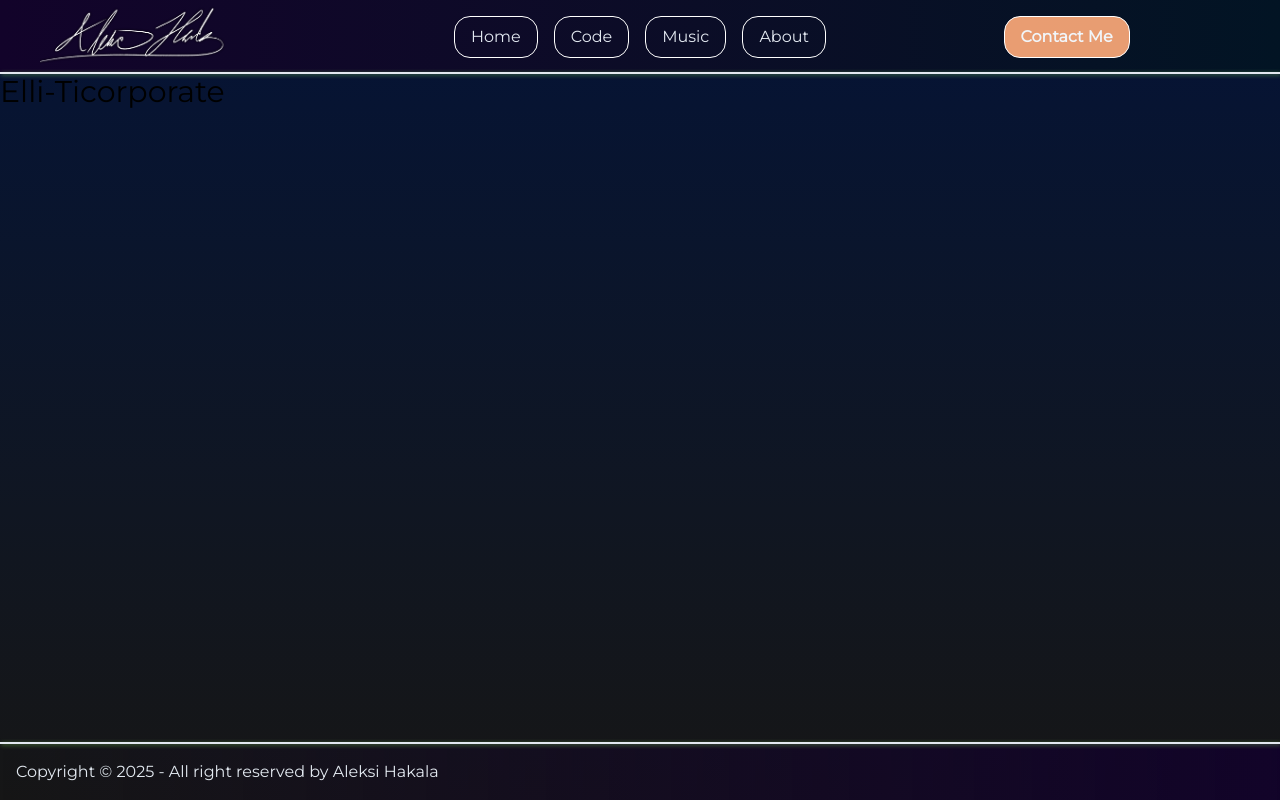
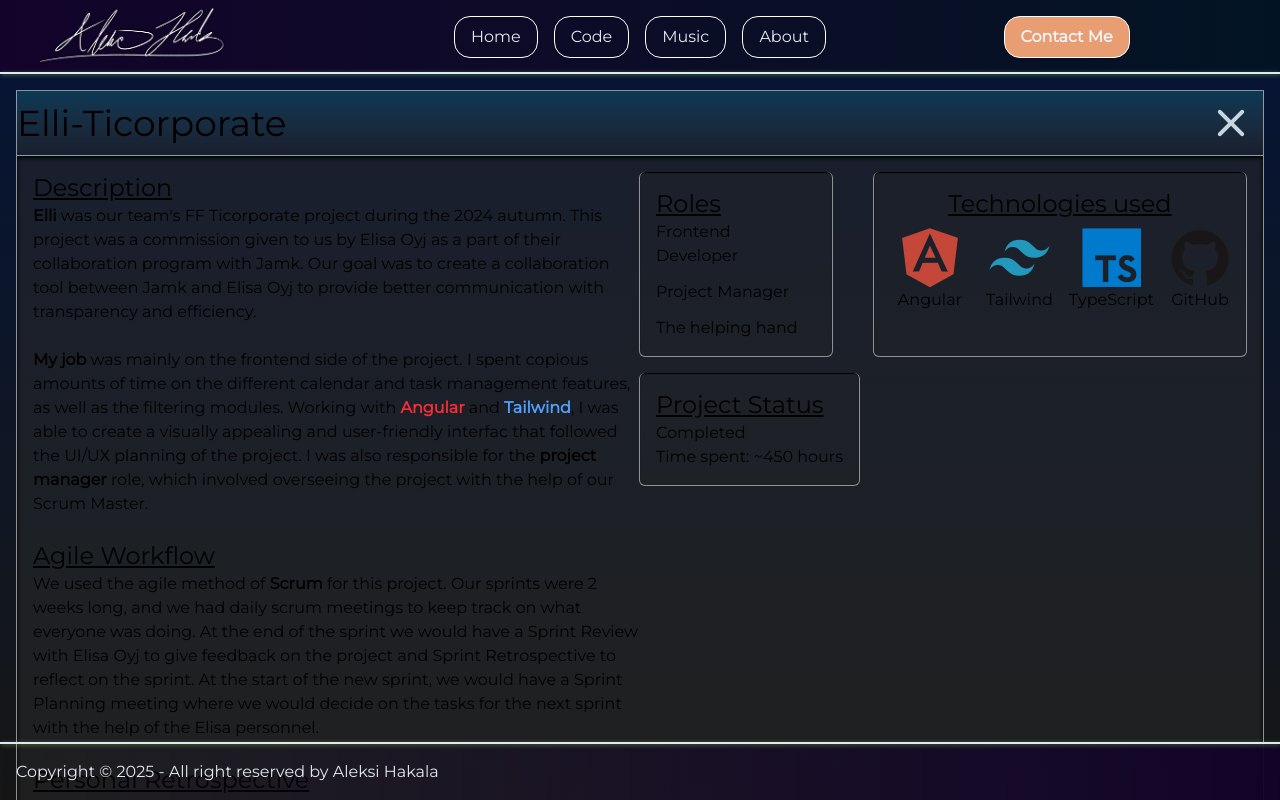
Before and after one commit to Haklu98/portfolio, an Angular app: page /elli in a window 1280 px wide. Shown: the top 800 px of the page. Built offline with nearby package versions, Linux system fonts and the light colour scheme.

Commit message:
service created for future

```diff
--- a/src/app/projects/elli/elli.component.html
+++ b/src/app/projects/elli/elli.component.html
@@ -1 +1,120 @@
-<h2 class="text-3xl">Elli-Ticorporate</h2>
+<div class="flex flex-col p-4">
+  <div
+    class="flex flex-row justify-between items-center bg-gradient-to-b from-[#0d688370] to-[#2b2b2b7e] border-[#ffffff83] border-[1px]"
+  >
+    <h2 class="text-4xl">Elli-Ticorporate</h2>
+    <button
+      class="h-[4rem] w-[4rem] flex justify-center items-center !hover:text-white hover:bg-gradient-to-b from-[#ff0d0d70] to-[#79000080]"
+      (click)="close()"
+    >
+      <mat-icon
+        class="!text-slate-300 !text-5xl !size-[3rem] transition duration-200"
+        >close</mat-icon
+      >
+    </button>
+  </div>
+
+  <div
+    class="border-[#ffffff83] border-x-[1px] border-b-[1px] p-4 rounded-b-lg bg-[#2b2b2b7e] inset-shadow-black inset-shadow-sm flex flex-row justify-between"
+  >
+    <div class="w-[50%]">
+      <h3 class="text-2xl underline">Description</h3>
+      <p>
+        <span class="font-semibold">Elli</span> was our team's FF Ticorporate
+        project during the 2024 autumn. This project was a commission given to
+        us by Elisa Oyj as a part of their collaboration program with Jamk. Our
+        goal was to create a collaboration tool between Jamk and Elisa Oyj to
+        provide better communication with transparency and efficiency.
+      </p>
+      <br />
+      <p>
+        <span class="font-semibold">My job</span> was mainly on the frontend
+        side of the project. I spent copious amounts of time on the different
+        calendar and task management features, as well as the filtering modules.
+        Working with <span class="font-semibold text-red-500">Angular</span> and
+        <span class="font-semibold text-blue-400">Tailwind</span>, I was able to
+        create a visually appealing and user-friendly interfac that followed the
+        UI/UX planning of the project. I was also responsible for the
+        <span class="font-semibold">project manager</span> role, which involved
+        overseeing the project with the help of our Scrum Master.
+      </p>
+      <br />
+      <h3 class="text-2xl underline">Agile Workflow</h3>
+      <p>
+        We used the agile method of <span class="font-semibold">Scrum</span> for
+        this project. Our sprints were 2 weeks long, and we had daily scrum
+        meetings to keep track on what everyone was doing. At the end of the
+        sprint we would have a Sprint Review with Elisa Oyj to give feedback on
+        the project and Sprint Retrospective to reflect on the sprint. At the
+        start of the new sprint, we would have a Sprint Planning meeting where
+        we would decide on the tasks for the next sprint with the help of the
+        Elisa personnel.
+      </p>
+      <br />
+      <h3 class="text-2xl underline">Personal Retrospective</h3>
+      <p>
+        <span class="font-semibold">Personally</span> I enjoyed and learned a
+        lot from this project. I was able to delve deep into the software
+        development process and understand the agile methods that we used. I
+        also deepened my understanding on Angular Framework and to my personal
+        surprise I also learned how to create a responsive roadmap -styled
+        yearly calendar with filtering based on project type and time.
+      </p>
+    </div>
+
+    <div class="flex flex-col gap-4">
+      <div class="flex flex-row gap-10 justify-between">
+        <div class="flex">
+          <div
+            class="border-[#ffffff83] border-x-[1px] border-b-[1px] p-4 rounded-md bg-[#2b2b2b2c] inset-shadow-black inset-shadow-xs"
+          >
+            <h3 class="text-2xl underline">Roles</h3>
+            <div class="flex flex-col justify-end gap-3">
+              <p>Frontend Developer</p>
+              <p>Project Manager</p>
+              <p>The helping hand</p>
+            </div>
+          </div>
+        </div>
+        <div class="flex">
+          <div
+            class="border-[#ffffff83] border-x-[1px] border-b-[1px] p-4 rounded-md bg-[#2b2b2b2c] inset-shadow-black inset-shadow-xs"
+          >
+            <h3 class="text-2xl underline text-center">Technologies used</h3>
+            <div class="flex flex-row justify-end gap-4">
+              <div class="flex flex-col justify-center items-center p-2">
+                <i class="devicon-angularjs-plain colored text-6xl"></i>
+                <p>Angular</p>
+              </div>
+              <div class="flex flex-col justify-center items-center">
+                <i class="devicon-tailwindcss-plain colored text-6xl"></i>
+                <p>Tailwind</p>
+              </div>
+              <div class="flex flex-col justify-center items-center">
+                <i class="devicon-typescript-plain colored text-6xl"></i>
+                <p>TypeScript</p>
+              </div>
+              <div class="flex flex-col justify-center items-center">
+                <i class="devicon-github-plain colored text-6xl"></i>
+                <p>GitHub</p>
+              </div>
+            </div>
+          </div>
+        </div>
+      </div>
+
+      <div class="flex flex-row gap-10 justify-between">
+
+        <div class="flex">
+
+      <div class="flex">
+        <div
+          class="border-[#ffffff83] border-x-[1px] border-b-[1px] p-4 rounded-md bg-[#2b2b2b2c] inset-shadow-black inset-shadow-xs"
+        >
+          <h3 class="text-2xl underline">Project Status</h3>
+          <p>Completed</p>
+          <p>Time spent: ~450 hours</p>
+        </div>
+      </div>
+  </div>
+</div>
--- a/src/app/projects/elli/elli.component.ts
+++ b/src/app/projects/elli/elli.component.ts
@@ -1,11 +1,20 @@
 import { Component } from '@angular/core';
+import { Router } from '@angular/router';
+import { MatIconModule } from '@angular/material/icon';
 
 @Component({
   selector: 'app-elli',
-  imports: [],
+  imports: [MatIconModule],
   templateUrl: './elli.component.html',
   styleUrl: './elli.component.css'
 })
 export class ElliComponent {
 
+
+  constructor(private router: Router) {}
+
+  close() {
+    this.router.navigate(['code'], { skipLocationChange: true });
+  }
+
 }
--- /dev/null
+++ b/src/app/service/projects.service.ts
@@ -0,0 +1,9 @@
+import { Injectable } from '@angular/core';
+
+@Injectable({
+  providedIn: 'root'
+})
+export class ProjectsService {
+
+  constructor() { }
+}
--- /dev/null
+++ b/src/app/service/projects/projects-data.ts
@@ -0,0 +1,17 @@
+import { Project } from "./projects-template";
+
+export const projects: Project[] = [
+  {
+    id: 1,
+    name: "Elli-Ticorporate",
+    roles: "Frontend Developer, Project Manager",
+    time: "2024",
+    duration: 450,
+    description:'',
+    images: [
+
+    ],
+    focus: "",
+    github: undefined
+  }
+];
--- /dev/null
+++ b/src/app/service/projects/projects-template.ts
@@ -0,0 +1,11 @@
+export interface Project {
+  id: number;
+  name: string;
+  roles: string;
+  time: string;
+  duration: number;
+  description: string;
+  images: string[];
+  focus: string;
+  github?: URL;
+}
```
Also changed, not shown: 1 other file (tests, documents, lock files or other folders).
